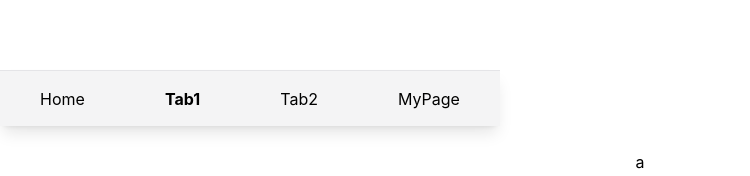
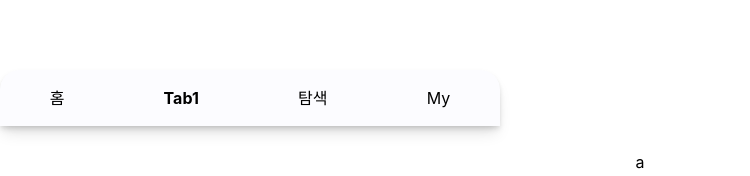
Before and after one commit to 9oormthon-univ/2024_BEOTKKOTTHON_TEAM_35_FE, a Next.js app: page /tab1 in a window 1280 px wide. Shown: the part 674-850 px from the top of the page, without its empty margins (0-750 px from the left). Built offline with nearby package versions, Linux system fonts and the light colour scheme; a web font is replaced by a local one.

Commit message:
feat: 컴포넌트 업데이트

```diff
--- a/src/app/_components/bottom_nav.jsx
+++ b/src/app/_components/bottom_nav.jsx
@@ -14,7 +14,7 @@ const BottomNav = () => {
   } = useNavigation();
 
   return (
-    <div class={`flex flex-col justify-center items-center fixed bottom-0 w-full max-w-[500px] h-14 z-10 bg-zinc-100 dark:bg-zinc-950 border-t dark:border-zinc-800 border-zinc-200 shadow-lg`}>
+    <div class={`flex flex-col justify-center items-center fixed bottom-0 w-full max-w-[500px] h-14 z-10 bg-[#FCFCFF] shadow-lg drop-shadow-md rounded-t-[20px]`}>
 
       <div class="flex flex-row justify-around items-center bg-transparent w-full">
 
@@ -22,7 +22,7 @@ const BottomNav = () => {
           <span class="font-bold">Home</span>
         ) : (
           <Link href="/home" class="flex items-center relative">
-            <span>Home</span>
+            <span>홈</span>
           </Link>
         )}
 
@@ -30,7 +30,7 @@ const BottomNav = () => {
           <span class="font-bold">Tab1</span>
         ) : (
         <Link href="/tab1" class="flex items-center">
-          <span>Tab1</span>
+          <span>퀴즈</span>
         </Link>
         )}
 
@@ -38,7 +38,7 @@ const BottomNav = () => {
           <span class="font-bold">Tab2</span>
         ) : (
         <Link href="/tab2" class="flex items-center">
-          <span>Tab2</span>
+          <span>탐색</span>
         </Link>
         )}
 
@@ -46,7 +46,7 @@ const BottomNav = () => {
           <span class="font-bold">MyPage</span>
         ) : (
         <Link href="/mypage" class="flex items-center">
-          <span>MyPage</span>
+          <span>My</span>
         </Link>
         )}
 
--- a/src/app/_components/home/Header.jsx
+++ b/src/app/_components/home/Header.jsx
@@ -1,17 +1,22 @@
+import Alarm from '../../(pages)/home/images/alarm.svg';
+import Bookmark from '../../(pages)/home/images/bookmark_off.svg';
+import Search from '../../(pages)/home/images/search.svg';
+
 export default function Header() {
     return(
         <div class="flex flex-col content-center items-center w-full">
 
-          <div class="flex flex-col px-4 items-center w-full pt-2 pb-2.5 bg-[#4e60ff]">
+          <div class="flex flex-col px-4 pb-2.5 items-center w-full h-[94px]">
           {/* <div class="flex flex-col px-4 items-center w-full h-16 bg-[#4e60ff]"> */}
             <div class="flex justify-between w-full">
               <div>
-                <p class="text-white text-2xl font-bold">돈버니</p>
+                <p class="mt-3 text-[#4E60FF] text-2xl font-bold">돈버니</p>
+                {/* Jalnan Gothic 폰트 적용 필요 */}
               </div>
 
-              <div>
-                <span>icon 1</span>
-                <span>icon 2</span>
+              <div class="flex items-center mt-3 gap-x-[15px]">
+                <Bookmark />
+                <Alarm />
               </div>
             </div>
 
@@ -20,9 +25,12 @@ export default function Header() {
               <div class="relative flex items-center">
                 <input
                     type="text"
-                    class="peer relative h-10 w-full text-sm text-[#C9CDD2] rounded-md bg-gray-50 pl-4 pr-10 font-thin outline-none drop-shadow-sm transition-all duration-200 ease-in-out"
+                    placeholder="2024 청년정부지원금"
+                    class="peer relative h-10 w-full text-sm rounded-md bg-gray-50 pl-4 pr-10 outline-none drop-shadow-sm transition-all duration-200 ease-in-out"
                 />
-                <span class="material-symbols-outlined absolute right-2 transition-all duration-200 ease-in-out">icon</span>
+                <span class="material-symbols-outlined absolute right-2 transition-all duration-200 ease-in-out">
+                  <Search />
+                </span>
               </div>
             </div>
 
```
